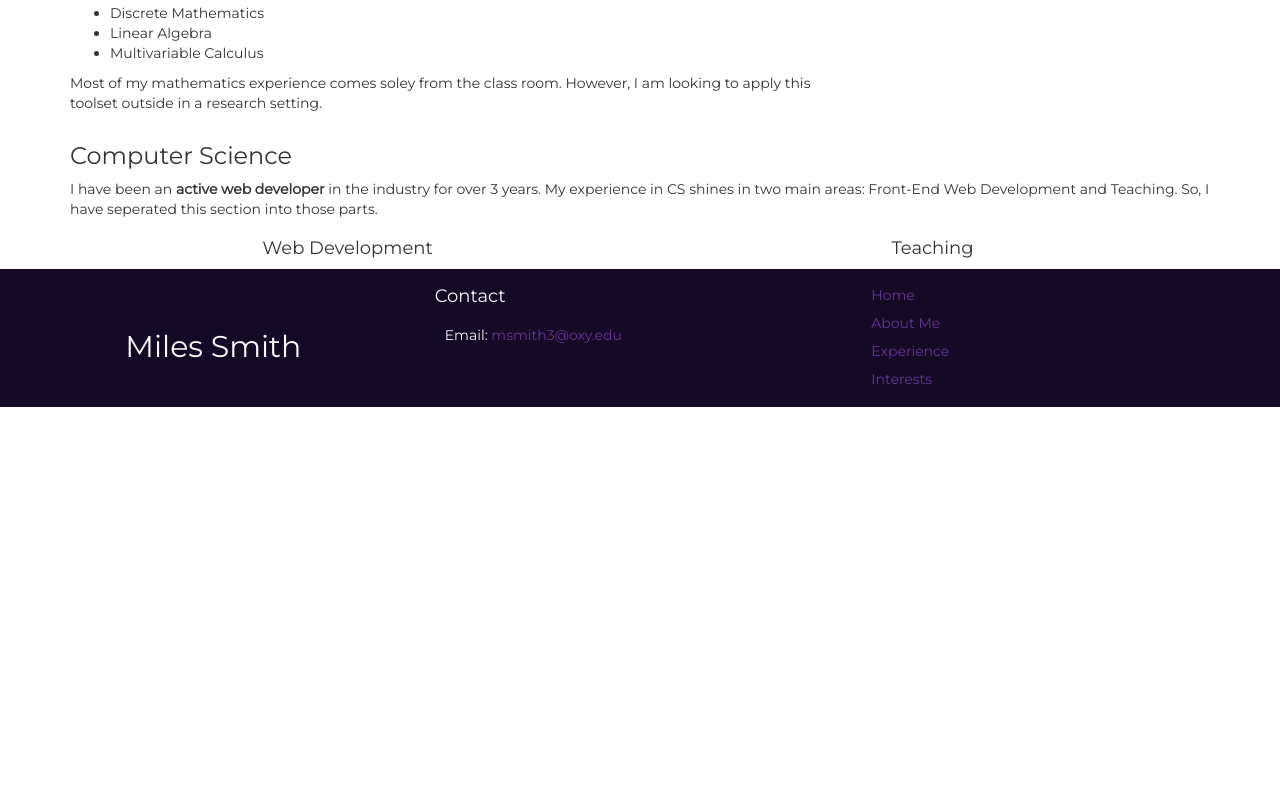
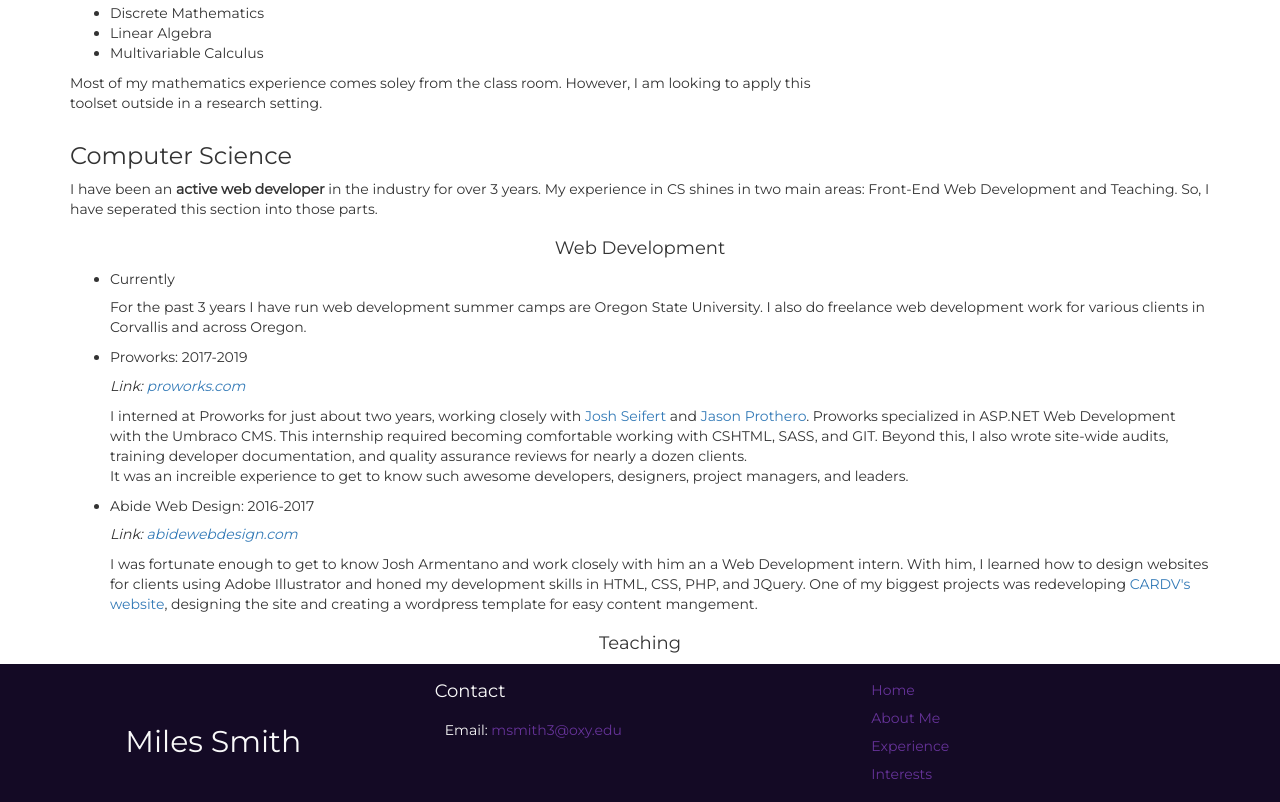
Before and after one commit to MilesSmith010/milestsmith, a plain HTML site: page pages/experience.html in a window 1280 px wide. Shown: the part 1208-2010 px from the top of the page. Before the commit the page ends 1615 px from the top, so only its background shows below. Drawn offline with nearby package versions, Linux system fonts and the light colour scheme.

Commit message:
Content Input

```diff
--- a/pages/experience.html
+++ b/pages/experience.html
@@ -143,11 +143,37 @@
             </div>
         </div>
         <div class="row">
-            <div class="col-lg-6 col-md-6 col-sm-12">
+            <div class="col-lg-12 col-md-12 col-sm-12">
                 <h4 style="text-align: center">Web Development</h4>
+                <ul class="list" id="webdev-list">
+                    <li>
+                        <h5>Currently</h5>
+                        <p>For the past 3 years I have run web development summer camps are Oregon State University. I also do freelance web development work for various clients in Corvallis and across Oregon.</p>
+                    </li>
+                    <li>
+                        <h5>Proworks: 2017-2019</h5>
+                        <p>
+                            <i>Link: <a href="http://www.proworks.com/">proworks.com</a>
+                            </i>
+                        </p>
+                        <p>
+                            I interned at Proworks for just about two years, working closely with <a href="http://www.proworks.com/about/team/josh-seifert/">Josh Seifert</a> and <a href="http://www.proworks.com/about/team/jason-prothero/">Jason Prothero</a>. Proworks specialized in ASP.NET Web Development with the Umbraco CMS. This internship required becoming comfortable working with CSHTML, SASS, and GIT. Beyond this, I also wrote site-wide audits, training developer documentation, and quality assurance reviews for nearly a dozen clients.<br /> It was an increible experience to get to know such awesome developers, designers, project managers, and leaders.
+                        </p>
+                    </li>
+                    <li>
+                        <h5>Abide Web Design: 2016-2017</h5>
+                        <p>
+                            <i>Link: <a href="https://abidewebdesign.com/">abidewebdesign.com</a>
+                            </i>
+                        </p>
+                        <p>
+                            I was fortunate enough to get to know Josh Armentano and work closely with him an a Web Development intern. With him, I learned how to design websites for clients using Adobe Illustrator and honed my development skills in HTML, CSS, PHP, and JQuery. One of my biggest projects was redeveloping <a href="https://www.cardv.org/">CARDV's website</a>, designing the site and creating a wordpress template for easy content mangement.
+                        </p>
+                    </li>
+                </ul>
             </div>
 
-            <div class="col-lg-6 col-md-6 col-sm-12">
+            <div class="col-lg-12 col-md-12 col-sm-12">
                 <h4 style="text-align: center">Teaching</h4>
             </div>
         </div>
```
